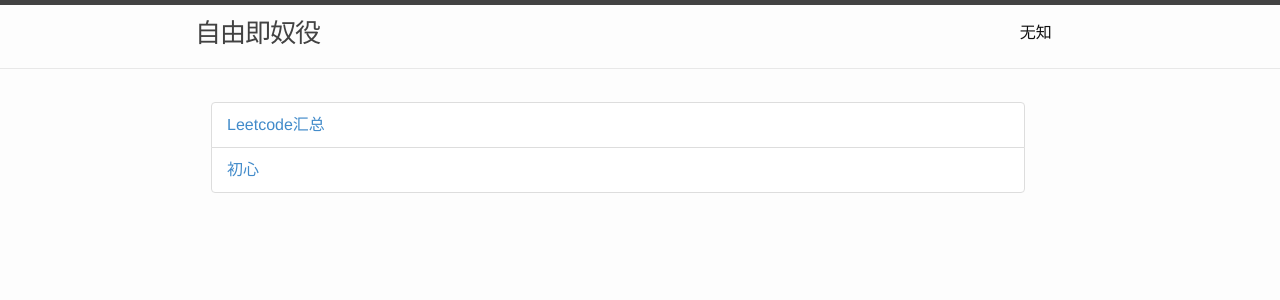
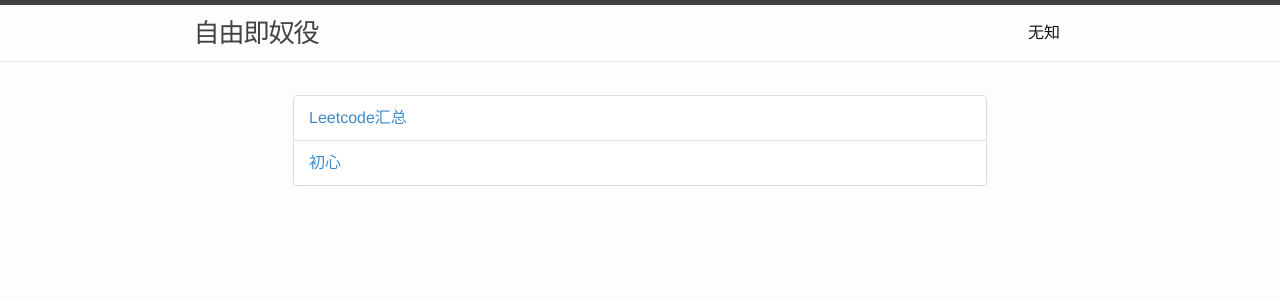
Before and after one commit to wqwljz/killer1994.github.io, a Jekyll site: the page built from index.md, in a window 1280 px wide. Shown: the top 300 px of the page. Built offline with Jekyll 4.4.1, drawn with Linux system fonts in a browser that asks for light colours.

Commit message:
fix3 0727

```diff
--- a/_includes/header.html
+++ b/_includes/header.html
@@ -1,10 +1,10 @@
 <header class="site-header">
 
  <!-- <div class="wrapper"> -->
-	<div class="site-head-left" style="width:25%;display:inline-block">
-    <h2 class="site-title" style="float:right" href="{{ site.baseurl }}/">{{ site.title }}</h2>
+	<div class="site-head-left" style="width:40%;display:inline-grid;">
+    <h2 class="site-title" style="margin:0 auto;" href="{{ site.baseurl }}/">{{ site.title }}</h2>
 	</div>
-	<div class="site-head-right" style="width:74%;display:inline-block">
+	<div class="site-head-right" style="float:right;width:53%;display:inline">
     <nav class="site-nav">
       <a href="#" class="menu-icon">
         <svg viewBox="0 0 18 15">
--- a/_layouts/page.html
+++ b/_layouts/page.html
@@ -12,7 +12,7 @@ layout: default
 				<!-- <h1 class="post-title">{{ page.title }}</h1> -->
 			</header>
 
-			<div class="post-content1" style="margin: 0 10% 2% 10%">
+			<div class="post-content1" style="margin: 0 1em 0 1em">
 				{{ content }}
 			</div>
 		</article>
--- a/index.md
+++ b/index.md
@@ -4,11 +4,11 @@ title: 无知
 tagline: Supporting tagline
 ---
 {% include JB/setup %}
-<table width="83%" style="margin-left:50px">
-	<tbody>
+<table width="96%" style="margin:0 auto;max-width:700px;">
+	<tbody width="100%">
 		<tr>
-			<td width="70%">
-				<ul class="posts">
+			<td>
+				<ul class="posts" style="margin-left:0;">
 					{% for post in site.posts %}
 						{% if post.category <> "private" and post.category <> "leetcode" %}
 							<li class="list-group-item title" style="list-style:none;">
```
